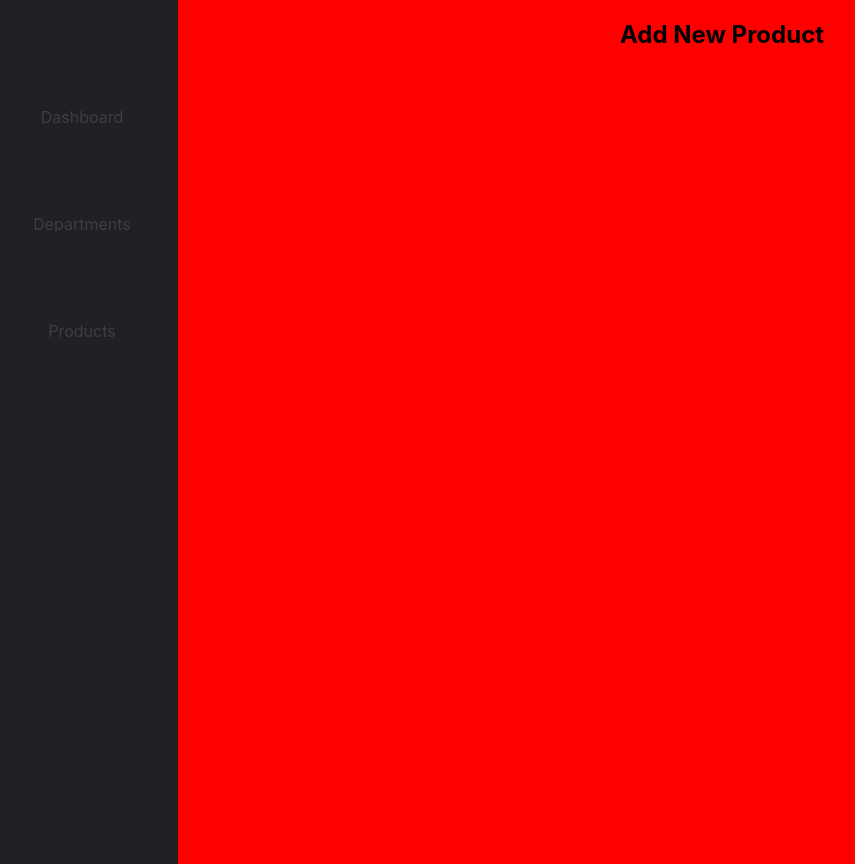
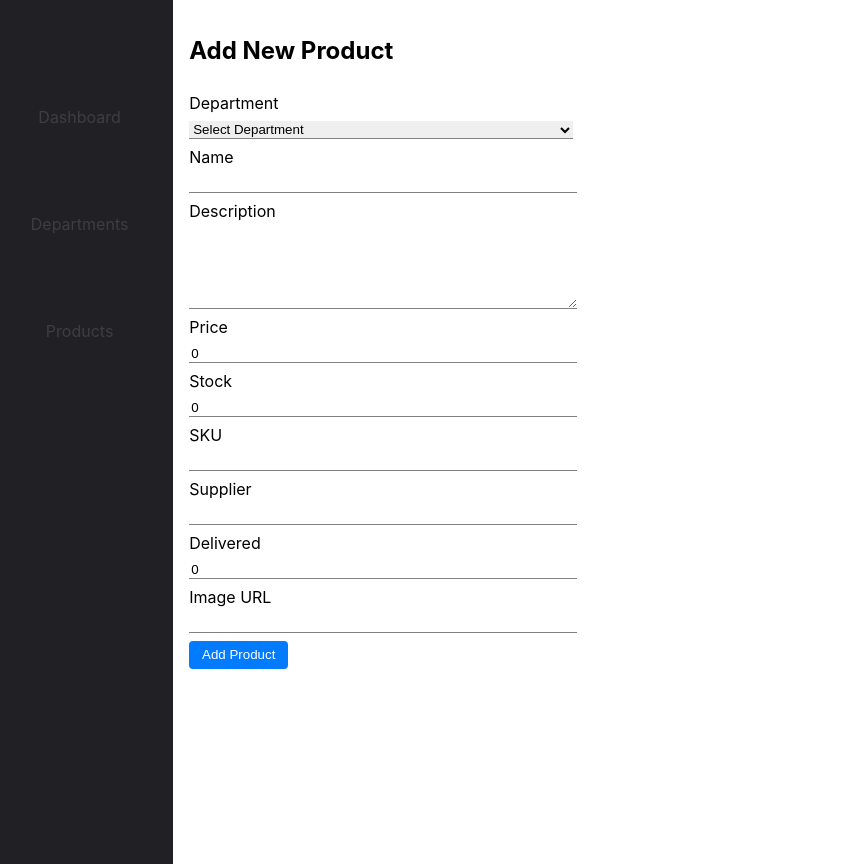
Before and after one commit to Ayush-1315/mcr-10, a React (Create React App) app: page /add-product in a window 1280 px wide. Shown: the whole page, without its empty margins (14-869 px from the left). Built offline with nearby package versions, Linux system fonts and the light colour scheme.

Commit message:
feat: added product management

```diff
--- a/src/components/sidebar/sidebar.jsx
+++ b/src/components/sidebar/sidebar.jsx
@@ -1,11 +1,18 @@
-import { Link } from "react-router-dom";
+import { Link,useNavigate } from "react-router-dom";
+import { useData } from "../../context/dataContext";
 import css from "./sidebar.module.css";
 export const Sidebar=()=>{
+    const {dataDispatch}=useData();
+    const navigate=useNavigate();
+    const navigatePage=()=>{
+        navigate("/products");
+        dataDispatch({type:"SET_DEPT",payload:"all"});
+    }
     return <div className={css.sidebarContainer}>
         <ul>
             <li><Link to="/">Dashboard</Link></li>
             <li><Link to="/department">Departments</Link></li>
-            <li><Link to="/products">Products</Link></li>
+            <li onClick={()=>navigatePage()}>Products</li>
         </ul>
     </div>
 }
--- a/src/context/dataContext.jsx
+++ b/src/context/dataContext.jsx
@@ -1,9 +1,24 @@
-import { createContext,useContext, useReducer } from "react";
+import { createContext,useContext, useEffect, useReducer } from "react";
 import { dataReducer, initialData } from "../reducer/reducer";
 const DataContext=createContext();
 export const DataProvider=({children})=>{
     const [dataState,dataDispatch]=useReducer(dataReducer,initialData);
-    return <DataContext.Provider value={{dataState,dataDispatch}}>
+    const addData=(data)=>{
+        const newProduct={id:dataState?.allProducts[dataState?.allProducts.length-1].id+1,...data};
+        console.log(newProduct)
+        dataDispatch({type:"ADD_DATA",payload:newProduct})
+    }
+    useEffect(()=>{
+     if(localStorage.getItem("inventory")){
+        localStorage.removeItem("inventory");
+        localStorage.setItem("inventory",JSON.stringify(dataState?.allProducts));
+     }
+     else{
+        localStorage.setItem("inventory",JSON.stringify(dataState?.allProducts));
+     }
+    },[dataState]);
+    console.log(JSON.parse(localStorage.getItem("inventory")))
+    return <DataContext.Provider value={{dataState,dataDispatch,addData}}>
         {children}
     </DataContext.Provider>
 }
--- a/src/pages/productManagement/productManagement.jsx
+++ b/src/pages/productManagement/productManagement.jsx
@@ -1,18 +1,94 @@
 import { useState } from "react";
 import css from "./productmanager.module.css";
+import { useData } from "../../context/dataContext";
 
-export const ProductManagement=()=>{
-    const [formData,setFormData]=useState({
-        department:"",
-        name:"",
-        description:"",
-        sku:"",
-        price:0,
-        supplier:"",
-        delivered:0,
-        imageUrl:""
-    })
-    return <div className={css.manager}>
-        <h2>Add New Product</h2>
+export const ProductManagement = () => {
+    const {addData}=useData();
+  const initialData = {
+    department: "",
+    stock:0,
+    name: "",
+    description: "",
+    sku: "",
+    price: 0,
+    supplier: "",
+    delivered: 0,
+    imageUrl: "",
+  };
+  const [formData, setFormData] = useState({ ...initialData });
+  const changeHandler = (type, value) => {
+    setFormData((prev) => ({ ...prev, [type]: value }));
+  }
+const submitData=()=>{
+addData(formData);
+setFormData({...initialData});
+}
+  return (
+    <div className={css.manager}>
+      <h2>Add New Product</h2>
+      <label htmlFor="dept">Department</label>
+      <select
+        name="dept"
+        id="dept"
+        defaultValue={0}
+        onChange={(e) => changeHandler("department", e.target.value)}
+      >
+        <option value="0" disabled>
+          Select Department
+        </option>
+        <option value="Kitchen">Kitchen</option>
+        <option value="Clothing">Clothing</option>
+        <option value="Toys">Toys</option>
+      </select>
+      <label htmlFor="name">Name</label>
+      <input
+        type="text"
+        id="name"
+        onChange={(e) => changeHandler("name", e.target.value)}
+      />
+      <label htmlFor="desc">Description</label>
+      <textarea
+        name="desc"
+        id="desc"
+        cols="30"
+        rows="5"
+        onChange={(e) => changeHandler("description", e.target.value)}
+      ></textarea>
+      <label htmlFor="Price">Price</label>
+      <input
+        type="number"
+        onChange={(e) => changeHandler("price", Number(e.target.value))}
+        defaultValue={0}
+      />
+      <label htmlFor="stock">Stock</label>
+      <input
+        type="number"
+        id="stock"
+        onChange={(e) => changeHandler("stock",Number(e.target.value))}
+        defaultValue={0}
+      />
+      <label htmlFor="sku">SKU</label>
+      <input type="text" id="sku" onChange={e=>changeHandler("sku",e.target.value)}/>
+      <label htmlFor="supplier">Supplier</label>
+      <input
+        type="text"
+        onChange={(e) => changeHandler("supplier", e.target.value)}
+        id="supplier"
+      />
+      <label htmlFor="delivered">Delivered</label>
+      <input
+        type="number"
+        onChange={(e) => changeHandler("delivered", Number(e.target.value))}
+        defaultValue={0}
+        id="delivered"
+      />
+      <label htmlFor="imageUrl">Image URL</label>
+      <input
+        type="text"
+        id="imageUrl"
+        onChange={(e) => changeHandler("imageUrl", e.target.value)}
+      />
+      <button onClick={()=>submitData()}>Add Product</button>
     </div>
-}
+  );
+};
--- a/src/pages/productManagement/productmanager.module.css
+++ b/src/pages/productManagement/productmanager.module.css
@@ -1,3 +1,21 @@
 .manager{
-    background-color: red;
+    display: flex;
+    flex-direction: column;
+    text-align: left;
+    gap:0.5rem;
+    padding: 1rem;
 }
+.manager input,.manager textarea,.manager select{
+    width: 30vw;
+    border:none;
+    border-bottom: 1px solid grey;
+}
+.manager button{
+    width: fit-content;
+    cursor: pointer;
+    padding: 0.4rem 0.8rem;
+    color: #ffffff;
+    background-color: #037BFE;
+    border:none;
+    border-radius: 4px;
+}
--- a/src/pages/products/products.module.css
+++ b/src/pages/products/products.module.css
@@ -20,7 +20,6 @@
     color: inherit;
 }
 table{
-    /* background-color: red; */
     width: 99%;
     margin: auto;
     border:1px solid grey;
--- a/src/reducer/reducer.js
+++ b/src/reducer/reducer.js
@@ -1,10 +1,10 @@
 import { inventoryData } from "../db/data";
 export const initialData = {
-  allProducts: [...inventoryData],
+  allProducts: JSON.parse(localStorage.getItem("inventory"))||[...inventoryData],
   category: "all",
   lowStock: false,
   sortBy: "",
-  filteredData: [...inventoryData],
+  filteredData: JSON.parse(localStorage.getItem("inventory"))||[...inventoryData],
 };
 export const dataReducer = (state, action) => {
   const { type, payload } = action;
@@ -54,6 +54,7 @@ export const dataReducer = (state, action) => {
         default:
           return { ...state };
       }
+      case "ADD_DATA":return{...state,allProducts:[...state?.allProducts,payload]}
     default:
       return state;
   }
```
